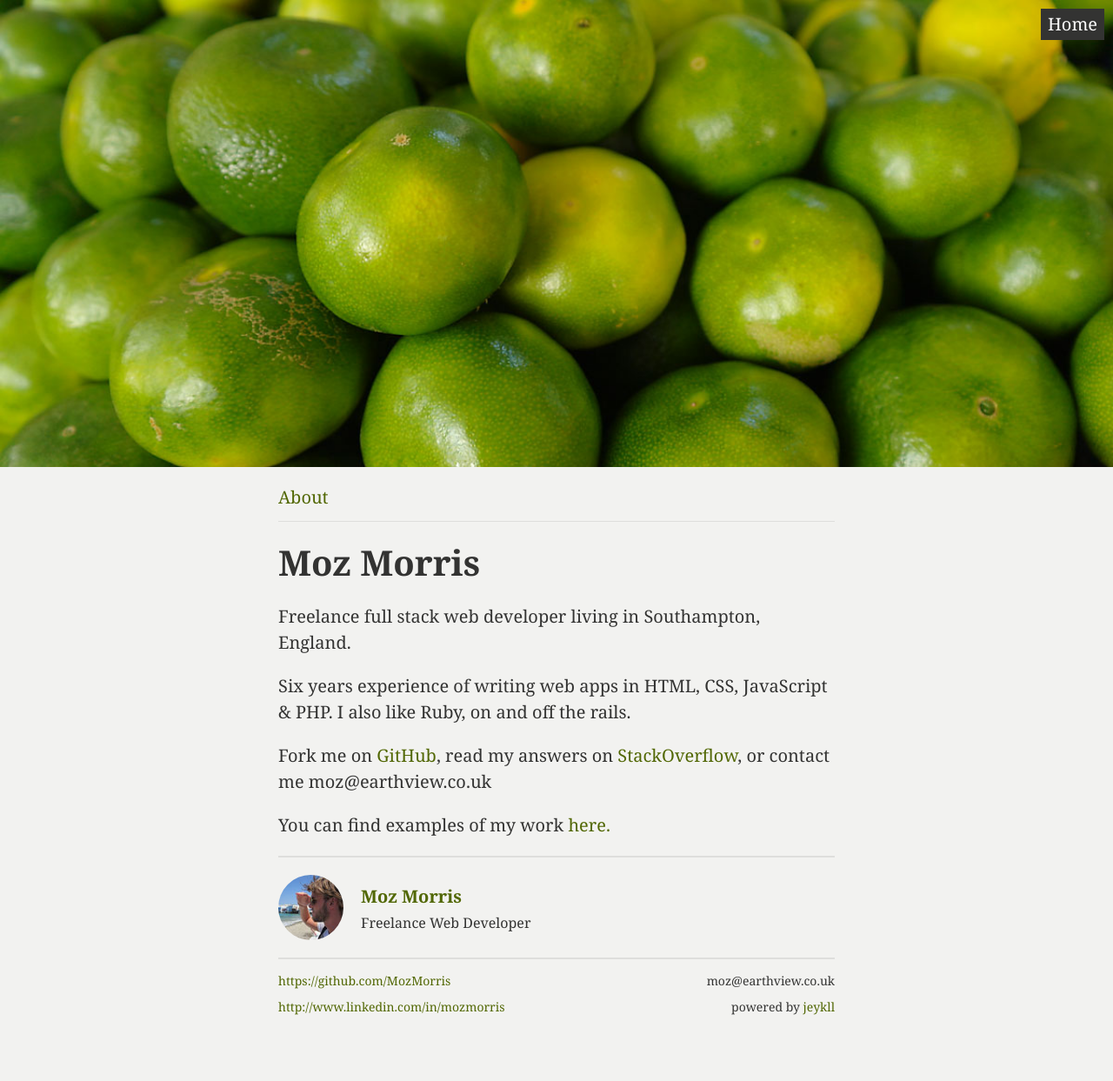
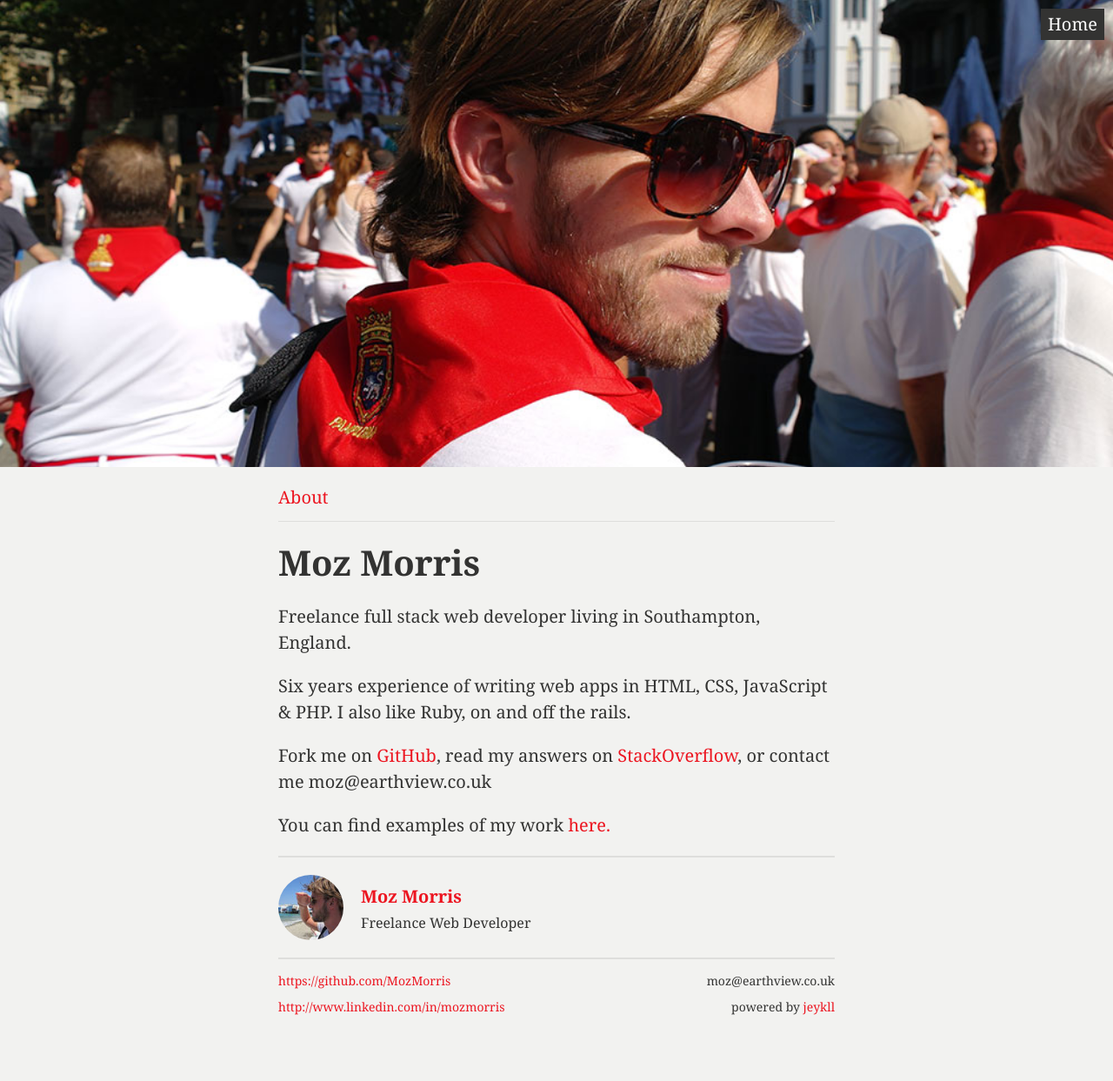
Before and after one commit to mozmorris/mozmorris.github.com, a Jekyll site: the page built from about.html, in a window 1280 px wide. Shown: the whole page at 87% size. Built offline with Jekyll 4.4.1, drawn with Linux system fonts in a browser that asks for light colours; Markdown is read by kramdown in place of the engine named in the settings.

Commit message:
header images for about & home

```diff
--- a/about.html
+++ b/about.html
@@ -1,8 +1,8 @@
 ---
 layout: default
 title: Moz Morris
-image: headers/turkish_limes.jpg
-color: 516703
+image: headers/pamplona_moz_morris.jpg
+color: ec1520
 link: home
 ---
 
--- a/css/screen.css
+++ b/css/screen.css
@@ -72,6 +72,7 @@ textarea {
 /* Typography */
 html {
     font: 20px/30px Georgia, Cambria, "Times New Roman", Times, serif;
+    position: relative;
 }
 
 .wf-active {
@@ -266,6 +267,10 @@ article {
         position: absolute;
     }
 
+    .typekit-badge {
+        position: absolute !important;
+    }
+
 }
 
 @media only screen and (max-width: 480px) {
--- a/index.html
+++ b/index.html
@@ -1,8 +1,8 @@
 ---
 layout: default
 title: Moz Morris
-image: headers/turkish_limes.jpg
-color: 516703
+image: headers/desk.jpg
+color: 580706
 ---
 
 <section class="date">
```
Also changed, not shown: _posts/2013-01-05-starting-afresh.md (renamed from _posts/2013-01-04-starting-afresh.md, +2 -2 lines), images/headers/desk.jpg (added), images/headers/pamplona_moz_morris.jpg (added).
